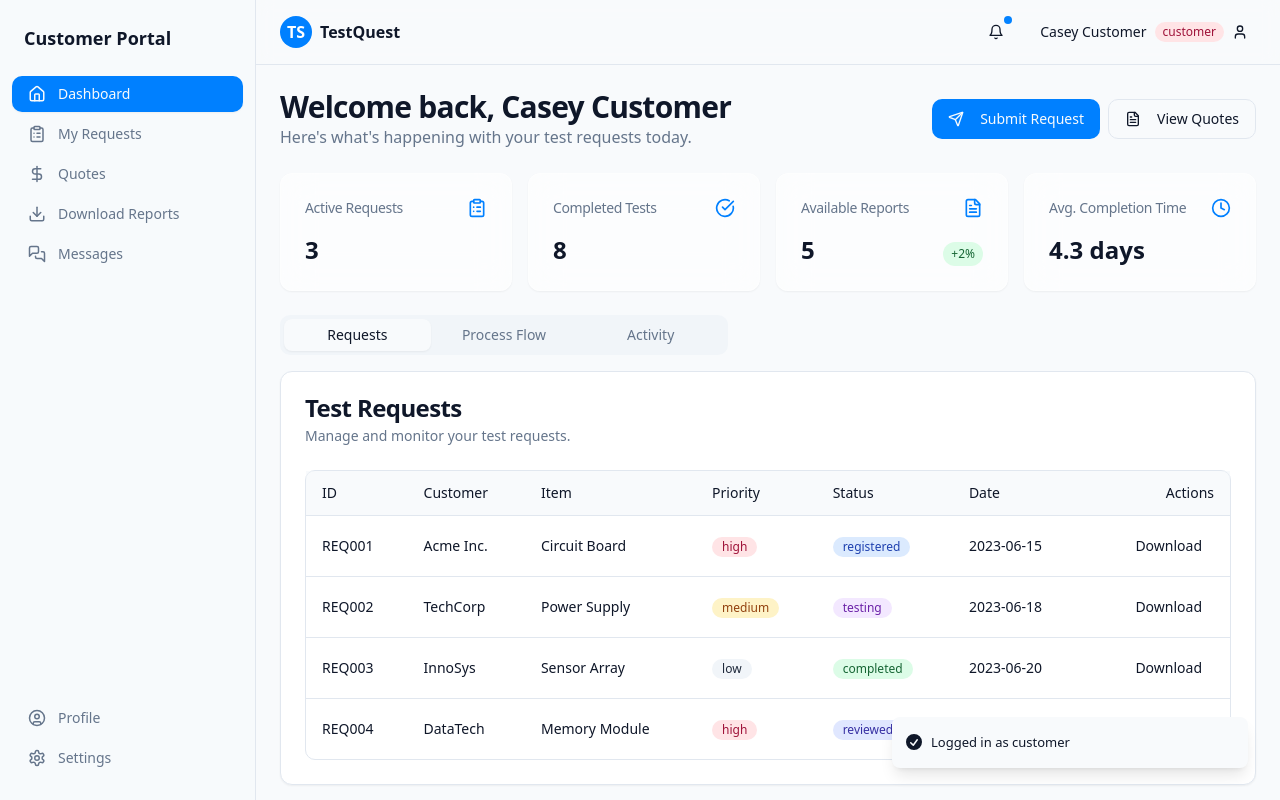
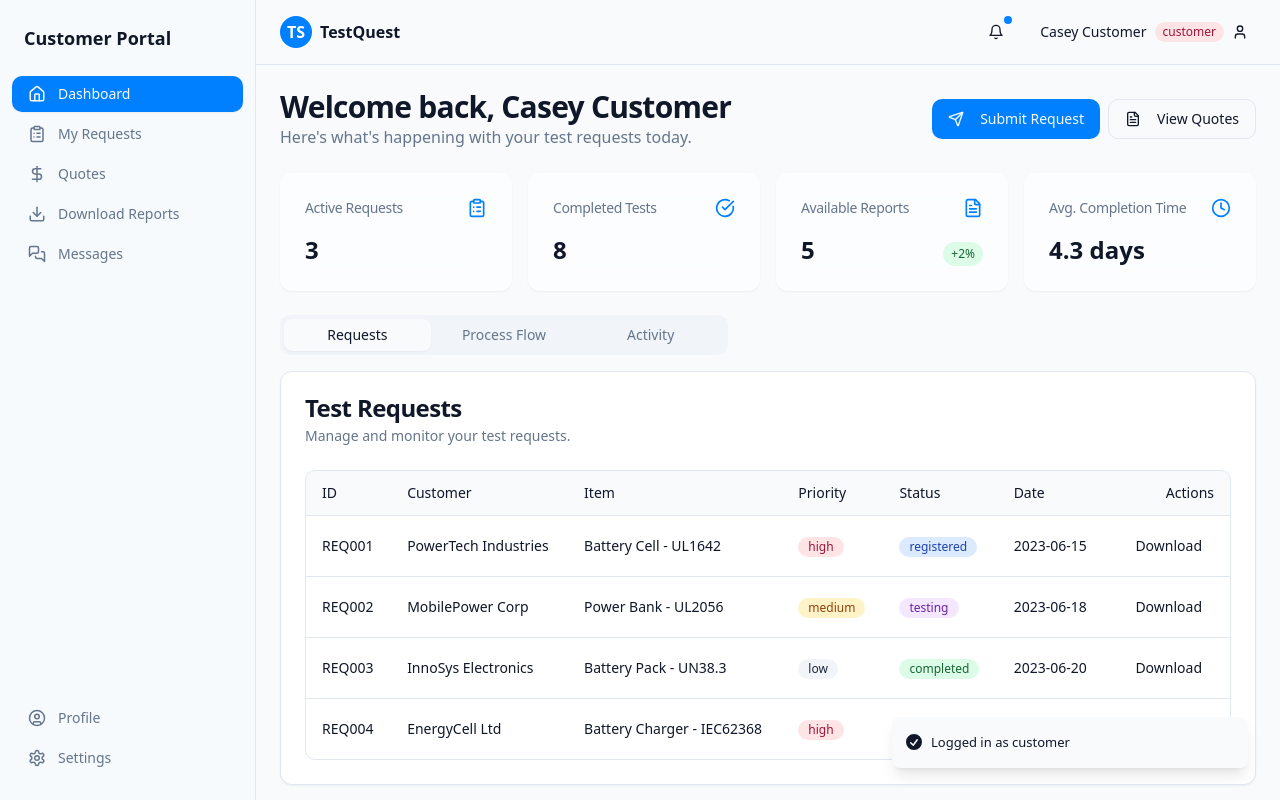
Before and after one commit to willbui69/testquest-system, a React (Vite) app: page / in a window 1280 px wide. Both pictures are taken after a click on the button "Customer". Built offline with nearby package versions, Linux system fonts and the light colour scheme.

Commit message:
Update test request and assignment items
Update the demo data for test requests and assignments to reflect the new item names.

```diff
--- a/src/components/tester/TestAssignments.tsx
+++ b/src/components/tester/TestAssignments.tsx
@@ -1,3 +1,4 @@
+
 import { useState } from 'react';
 import { useNavigate } from 'react-router-dom';
 import {
@@ -25,36 +26,36 @@ const mockAssignments: (TestItem & {
     id: 'ITEM001',
     requestId: 'REQ001',
     barcode: 'BC00123',
-    name: 'Circuit Board',
-    description: 'Power supply circuit board',
+    name: 'Battery Cell - UL1642',
+    description: 'Lithium battery cell safety testing',
     assignedTesterId: 'tester-1',
     priority: 'high',
     status: 'pending',
-    customerName: 'Acme Inc.',
+    customerName: 'PowerTech Industries',
     dueDate: '2023-07-15'
   },
   {
     id: 'ITEM002',
     requestId: 'REQ002',
     barcode: 'BC00124',
-    name: 'Power Supply',
-    description: '24V DC power supply',
+    name: 'Power Bank - UL2056',
+    description: 'Power bank safety evaluation',
     assignedTesterId: 'tester-1',
     priority: 'medium',
     status: 'in_progress',
-    customerName: 'TechCorp',
+    customerName: 'MobilePower Corp',
     dueDate: '2023-07-18'
   },
   {
     id: 'ITEM003',
     requestId: 'REQ003',
     barcode: 'BC00125',
-    name: 'Sensor Array',
-    description: 'Temperature and humidity sensor array',
+    name: 'Battery Pack - UN38.3',
+    description: 'Transport safety testing for lithium batteries',
     assignedTesterId: 'tester-1',
     priority: 'low',
     status: 'completed',
-    customerName: 'InnoSys',
+    customerName: 'InnoSys Electronics',
     dueDate: '2023-07-10'
   },
 ];
--- a/src/pages/Dashboard.tsx
+++ b/src/pages/Dashboard.tsx
@@ -1,4 +1,3 @@
-
 import React, { useState } from 'react';
 import { useAuth } from '@/context/AuthContext';
 import { useNavigate } from 'react-router-dom';
@@ -27,10 +26,10 @@ import { Tabs, TabsContent, TabsList, TabsTrigger } from '@/components/ui/tabs';
 import { toast } from 'sonner';
 
 const mockRequests = [
-  { id: 'REQ001', customer: 'Acme Inc.', item: 'Circuit Board', priority: 'high', status: 'registered', date: '2023-06-15', currentStep: 'item_registered' as ProcessStep },
-  { id: 'REQ002', customer: 'TechCorp', item: 'Power Supply', priority: 'medium', status: 'testing', date: '2023-06-18', currentStep: 'testing_assigned' as ProcessStep },
-  { id: 'REQ003', customer: 'InnoSys', item: 'Sensor Array', priority: 'low', status: 'completed', date: '2023-06-20', currentStep: 'testing_completed' as ProcessStep },
-  { id: 'REQ004', customer: 'DataTech', item: 'Memory Module', priority: 'high', status: 'reviewed', date: '2023-06-22', currentStep: 'customer_review' as ProcessStep },
+  { id: 'REQ001', customer: 'PowerTech Industries', item: 'Battery Cell - UL1642', priority: 'high', status: 'registered', date: '2023-06-15', currentStep: 'item_registered' as ProcessStep },
+  { id: 'REQ002', customer: 'MobilePower Corp', item: 'Power Bank - UL2056', priority: 'medium', status: 'testing', date: '2023-06-18', currentStep: 'testing_assigned' as ProcessStep },
+  { id: 'REQ003', customer: 'InnoSys Electronics', item: 'Battery Pack - UN38.3', priority: 'low', status: 'completed', date: '2023-06-20', currentStep: 'testing_completed' as ProcessStep },
+  { id: 'REQ004', customer: 'EnergyCell Ltd', item: 'Battery Charger - IEC62368', priority: 'high', status: 'reviewed', date: '2023-06-22', currentStep: 'customer_review' as ProcessStep },
 ];
 
 const statusColors: Record<string, string> = {
```
